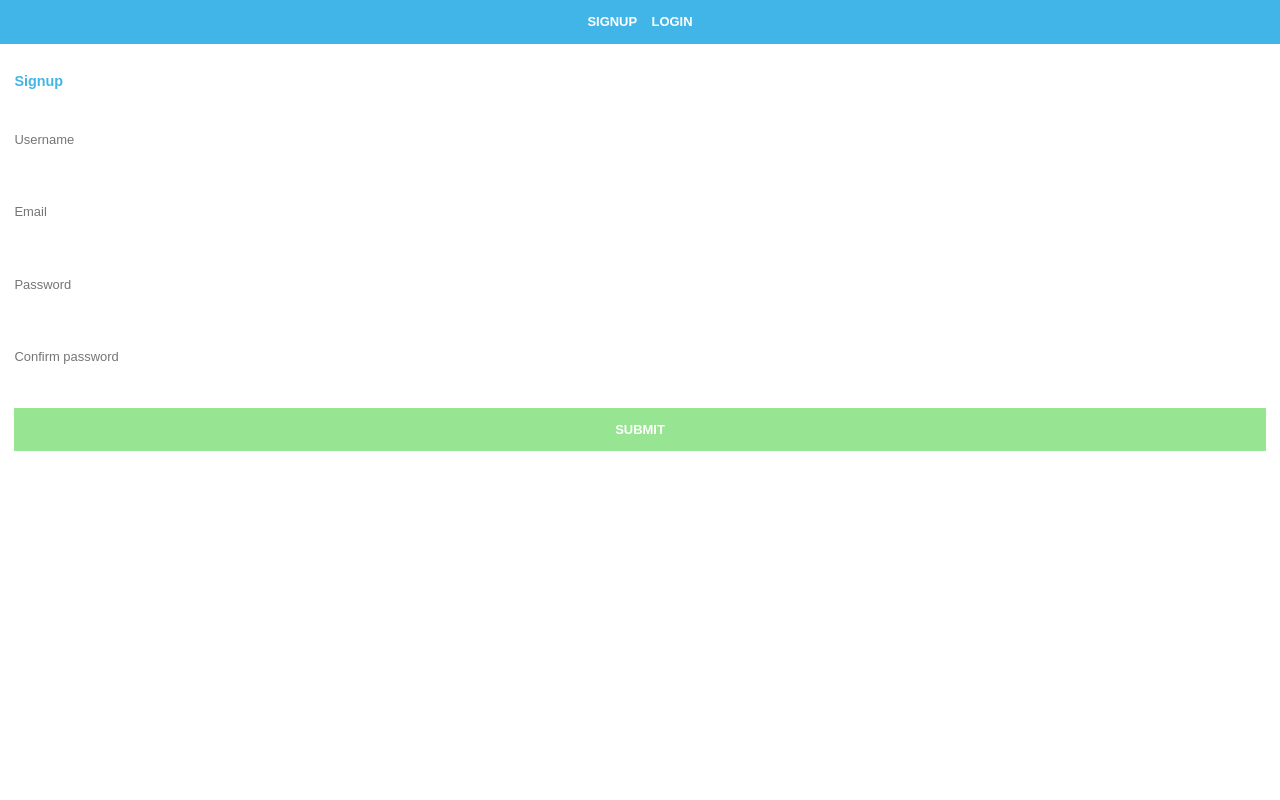
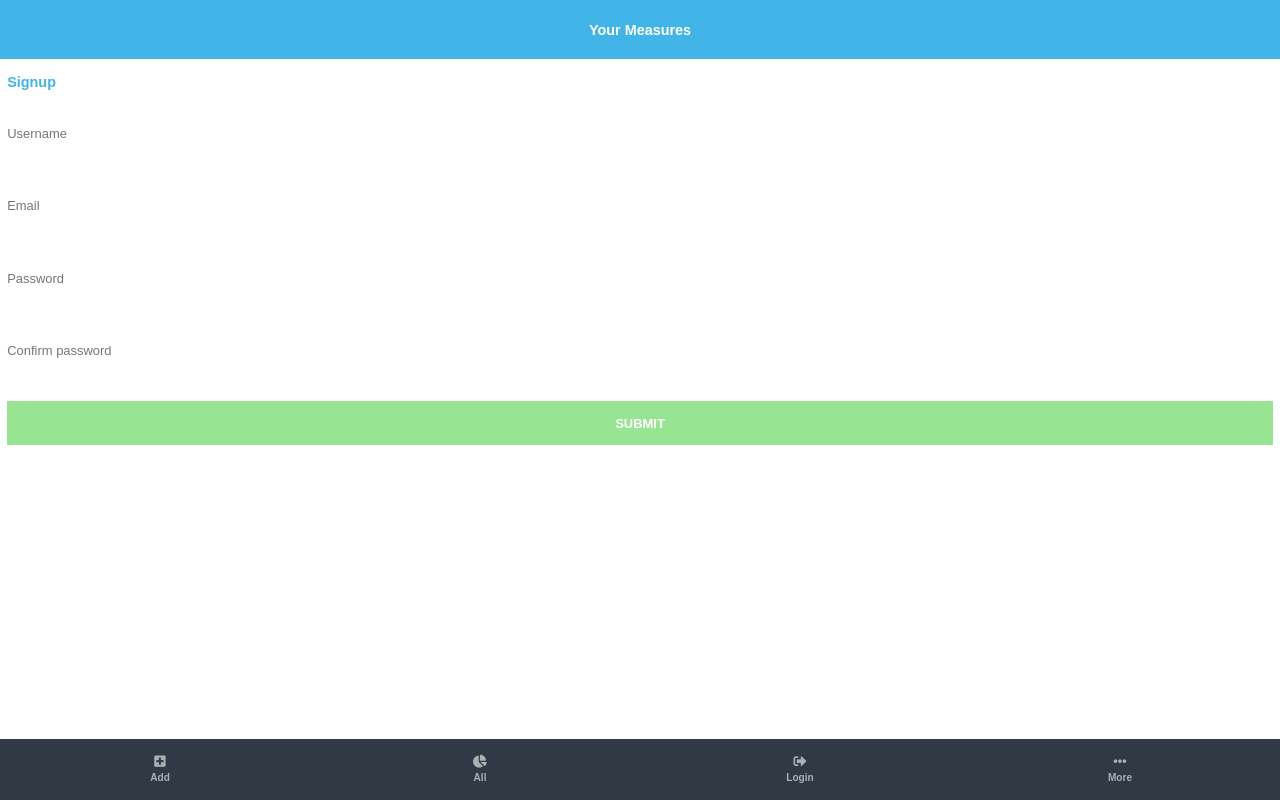
Before and after one commit to MahmoudBakr23/Measures, a React (Create React App) app: page /signup in a window 1280 px wide. Built offline with nearby package versions, Linux system fonts and the light colour scheme; no server answers.

Commit message:
Finish styling

```diff
--- a/public/index.html
+++ b/public/index.html
@@ -19,6 +19,7 @@
       work correctly both with client-side routing and a non-root public URL.
       Learn how to configure a non-root public URL by running `npm run build`.
     -->
+    <link rel="stylesheet" href="https://pro.fontawesome.com/releases/v5.10.0/css/all.css" integrity="sha384-AYmEC3Yw5cVb3ZcuHtOA93w35dYTsvhLPVnYs9eStHfGJvOvKxVfELGroGkvsg+p" crossorigin="anonymous"/>
     <title>React App</title>
   </head>
   <body>
--- a/src/App.css
+++ b/src/App.css
@@ -10,7 +10,6 @@
 a,
 a:hover {
   text-decoration: none;
-  color: #fff;
 }
 
 ul {
@@ -34,14 +33,18 @@ button {
   outline: 0;
   cursor: pointer;
   background-color: transparent;
-  /* color: #42B5E8; */
-  /* color: #5B8092; */
-  /* color: #97E493; */
+}
+
+.app-text {
+  text-align: center;
+  margin: 1rem auto;
+  color: #fff;
+  font-size: 1rem;
 }
 
 .link-list {
   display: flex;
-  justify-content: end;
+  justify-content: flex-end;
 }
 
 .signup-list {
@@ -53,13 +56,13 @@ button {
 .form-container {
   display: flex;
   flex-direction: column;
-  padding: 1rem;
+  padding: 0.5rem;
 }
 
 .login-signup {
   color: #42B5E8;
   font-size: 1rem;
-  padding: 1rem 0;
+  padding: 0.5rem 0;
 }
 
 form {
@@ -85,3 +88,122 @@ input:focus{
   color: #fff;
   font-weight: bold;
 }
+
+footer {
+  position: fixed;
+  bottom: 0;
+  width: 100%;
+}
+
+.footer-list {
+  display: flex;
+  width: 100%;
+  justify-content: center;
+  align-items: center;
+  align-content: center;
+  background-color: #313944;
+}
+
+.footer-list li {
+  padding: 1rem 0;
+  width: 100%;
+}
+
+.footer-list li:hover {
+  background-color: #42B5E8;
+}
+
+.footer-list li div {
+  display: flex;
+  justify-content: center;
+  align-content: center;
+  flex-direction: column;
+  text-align: center;
+}
+
+.footer-list li div h6 {
+  font-size: 0.7rem;
+  margin: 0.2rem 0;
+  text-align: center;
+}
+
+.timing-container {
+  display: flex;
+  flex-direction: column;
+  text-align: center;
+  justify-content: center;
+  align-content: center;
+  align-items: center;
+}
+
+.timing-btns {
+  display: flex;
+  justify-content: space-around;
+  align-content: center;
+  align-items: center;
+}
+
+.time-green {
+  color: #42B5E8;
+  font-weight: bold;
+  padding: 1rem;
+}
+
+.time-red {
+  color: #f42;
+  font-weight: bold;
+  padding: 1rem;
+}
+
+.time-green::placeholder,
+.time-red::placeholder {
+  color: #ACAFB4;
+}
+
+#timing {
+  font-size: 1.5rem;
+  font-weight: bold;
+}
+
+.time-circle {
+  padding: 2rem 3rem;
+  border: 2px #42B5E8 solid;
+  border-radius: 50%;
+}
+
+.measure-list {
+  display: grid;
+  grid-template-columns: repeat(2, 1fr);
+  grid-gap: 5px;
+  padding: 1rem;
+  text-align: center;
+  background-color: #ACAFB4;
+}
+
+.measure-show {
+  background-color: #fff;
+  padding: 1rem;
+  border-radius: 5px;
+}
+
+.single-measure {
+  display: grid;
+  grid-template-columns: repeat(3, 1fr);
+  grid-gap: 5px;
+  text-align: center;
+  justify-content: center;
+  align-items: center;
+  padding: 2rem 0;
+}
+
+.measure-name,
+.measure-timing,
+.measure-count {
+  padding: 1rem 0;
+}
+
+.measure-timing {
+  padding: 2rem;
+  border: 2px #42B5E8 solid;
+  border-radius: 50%;
+}
--- a/src/Components/App.js
+++ b/src/Components/App.js
@@ -2,15 +2,16 @@ import React, { useEffect } from 'react';
 import '../App.css';
 import SignUp from './SignUp';
 import Login from './Login';
-import Home from './Home';
 import MeasureForm from './MeasureForm';
 import MeasureList from './MeasureList';
-import { BrowserRouter, Switch, Route } from 'react-router-dom';
+import Measure from './Measure';
+import { BrowserRouter, Switch, Route} from 'react-router-dom';
+import { useDispatch, useSelector } from 'react-redux';
 import { getUsers } from '../Actions/user';
-import { useDispatch } from 'react-redux';
-import Measure from './Measure';
 
 const App = () => {
+    const storedUser = useSelector((state) => state);
+    const logout_url = 'http://localhost:3000/logout'
     const loggedIn_url = 'http://localhost:3000/logged_in';
     const dispatch = useDispatch();
 
@@ -22,17 +23,55 @@ const App = () => {
       })
       const data = await response.json();
       dispatch(getUsers(data));
+    }
+
+    const logout = async() => {
+      const response = await fetch(logout_url, {
+          method: 'DELETE',
+          headers: {
+              Authorization: `bearer ${localStorage.getItem('token')}`
+          }
+      })
+      const data = await response.json();
       console.log(data);
+      dispatch(getUsers(data));
+      localStorage.clear();
+  }
+
+  const onClick = () => {
+      logout();
   }
 
   useEffect(() => {
-    fetchLoggedInUser();
-  })
+    fetchLoggedInUser(); // eslint-disable-next-line
+  }, [])
+
+  const checkUser = () => {
+    if(storedUser.userReducer.logged_in === true) {
+      return(
+        <div>
+          <button onClick={onClick}><i className="fas fa-sign-out-alt"></i></button>
+          <h6>Logout</h6>
+        </div>
+      )
+    } else {
+      return(
+        <div>
+          <a href="/login"><i className="fas fa-sign-out-alt"></i></a>
+          <h6>Login</h6>
+        </div>
+      )
+    }
+  }
 
   return (
     <div className="App">
+      <header>
+        <nav>
+          <h2 className="app-text">Your Measures</h2>
+        </nav>
+      </header>
       <BrowserRouter>
-        <Home />
         <Switch>
           <Route path="/signup" component={SignUp} />
           <Route path="/login" component={Login} />
@@ -41,6 +80,31 @@ const App = () => {
           <Route path="/measures" component={MeasureList} />
         </Switch>
       </BrowserRouter>
+      <footer>
+        <ul className="footer-list">
+          <li>
+            <div>
+              <a href="/create/measure"><i className="fas fa-plus-square"></i></a>
+              <h6>Add</h6>
+            </div>
+          </li>
+          <li>
+            <div>
+              <a href="/measures"><i className="fas fa-chart-pie"></i></a>
+              <h6>All</h6>
+            </div>
+          </li>
+          <li>
+            {checkUser()}
+          </li>
+          <li>
+            <div>
+              <a href="/create/measure"><i className="fas fa-ellipsis-h"></i></a>
+              <h6>More</h6>
+            </div>
+          </li>
+        </ul>
+      </footer>
     </div>
   );
 }
--- a/src/Components/Home.js
+++ /dev/null
@@ -1,73 +0,0 @@
-import React from 'react';
-import { useDispatch, useSelector } from 'react-redux';
-import { useHistory, Link } from 'react-router-dom';
-import { getUsers } from '../Actions/user';
-
-const Home = () => {
-    const storedUser = useSelector((state) => state);
-    const logout_url = 'http://localhost:3000/logout'
-    const dispatch = useDispatch();
-    const history = useHistory();
-
-    const logout = async() => {
-        const response = await fetch(logout_url, {
-            method: 'DELETE',
-            headers: {
-                Authorization: `bearer ${localStorage.getItem('token')}`
-            }
-        })
-        const data = await response.json();
-        console.log(data);
-        dispatch(getUsers(data));
-        localStorage.clear();
-        history.push('/');
-    }
-
-    const onClick = () => {
-        logout();
-    }
-
-    const displayLinks = () => {
-        if(storedUser.userReducer.logged_in === true){
-            return(
-                <nav>
-                    <div className="username">
-                        <h4>{storedUser.userReducer.data.name}</h4>
-                    </div>
-                    <ul className="link-list">
-                        <li>
-                            <Link to="/create/measure">Add Measure</Link>
-                        </li>
-                        <li>
-                            <Link to="/measures">Your Measures</Link>
-                        </li>
-                        <li>
-                            <button type="button" onClick={onClick}>logout</button>
-                        </li>
-                    </ul>
-                </nav>
-            )
-        } else {
-            return(
-                <nav>
-                    <ul className="signup-list">
-                        <li>
-                        <Link to="/signup">SIGNUP</Link>
-                        </li>
-                        <li>
-                        <Link to="/login">LOGIN</Link>
-                        </li>
-                    </ul>
-                </nav>
-            )
-        }
-    }
-
-    return(
-        <header>
-            {displayLinks()}
-        </header>
-    )
-}
-
-export default Home;
--- a/src/Components/Login.js
+++ b/src/Components/Login.js
@@ -41,6 +41,7 @@ const Login = () => {
             <input name="password" type="password" value={password} placeholder="Password" onChange={(e) => setPassword(e.target.value)} required />
             <button className="submit-btn" type="submit">SUBMIT</button>
         </form>
+        <a className="create-account" href="/signup">Create account?</a>
         </div>
     )
 }
--- a/src/Components/Measure.js
+++ b/src/Components/Measure.js
@@ -29,10 +29,18 @@ const Measure = () => {
     }
 
     return(
-        <div>
-            <h3>{displayMeasure().name}</h3>
-            <h3>{displayMeasure().count}</h3>
-            <h3>{displayMeasure().time}</h3>
+        <div className="single-measure">
+            <div className="measure-name">
+                <h3>{displayMeasure().name}</h3>
+            </div>
+            <div className="measure-timing">
+                <h3>{displayMeasure().time}</h3>
+                <span>s</span>
+            </div>
+            <div className="measure-count">
+                <h5>Count:</h5>
+                <h3>{displayMeasure().count}</h3>
+            </div>
         </div>
     )
 }
--- a/src/Components/MeasureList.js
+++ b/src/Components/MeasureList.js
@@ -1,6 +1,5 @@
 import React, { useEffect } from 'react';
 import { useDispatch, useSelector } from 'react-redux';
-import { Link } from 'react-router-dom';
 import { saveMeasure } from '../Actions/measure';
 
 const MeasureList = () => {
@@ -28,11 +27,11 @@ const MeasureList = () => {
     }
 
     return(
-        <div>
-            <Link to="/create/measure">Add measure</Link>
+        <div className="measure-list">
             {measureDisplay().map((measure) => (
-                <div key={measure.id}>
-                    <Link to={'/measure/'+measure.id}>{measure.name}</Link>
+                <div className="measure-show" key={measure.id}>
+                <a href={'/measure/'+measure.id}>{measure.name}</a>
+                <h4 className="measure-time">{measure.time} s</h4>
                 </div>
             ))}
         </div>
```
Also changed, not shown: src/Components/MeasureForm.js (+17 -16 lines). Lines whose indentation alone changed are shown as unchanged.
